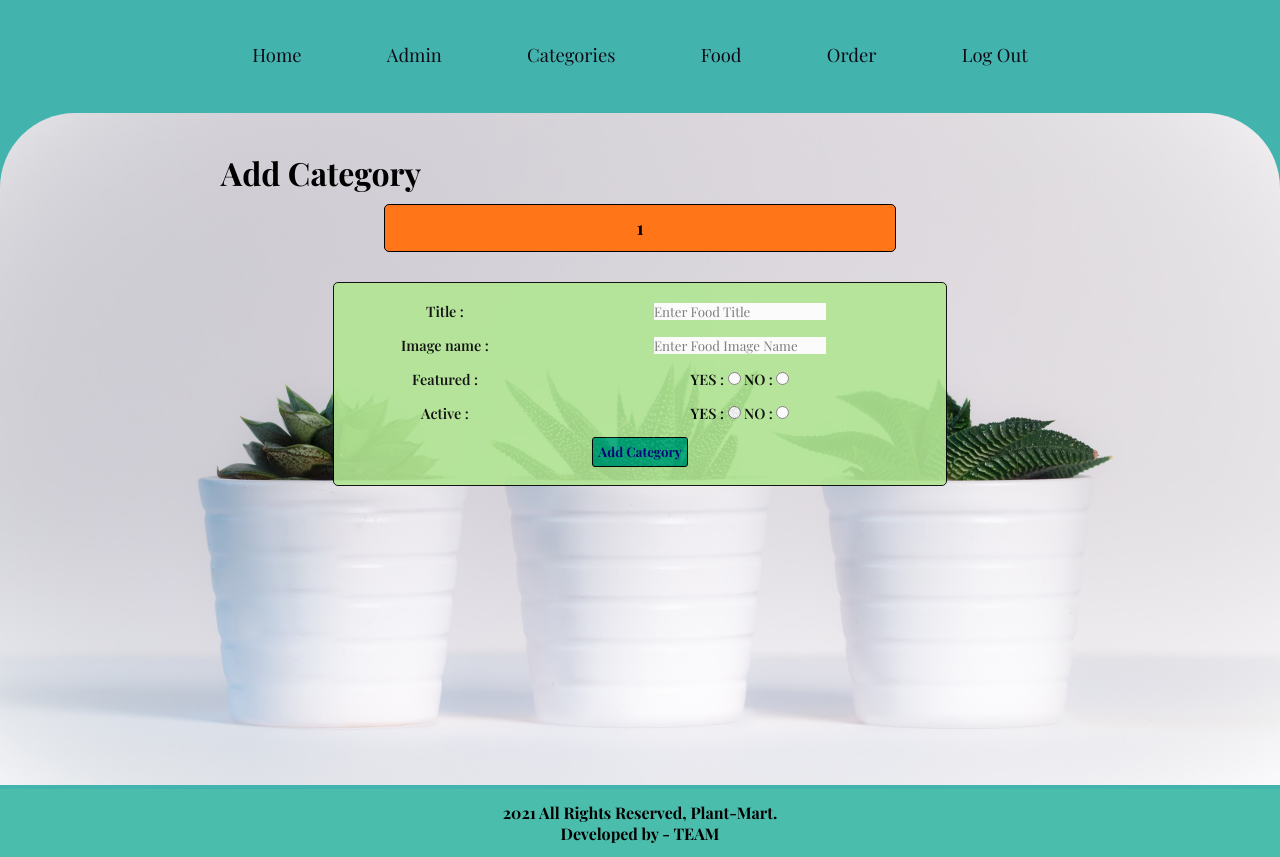
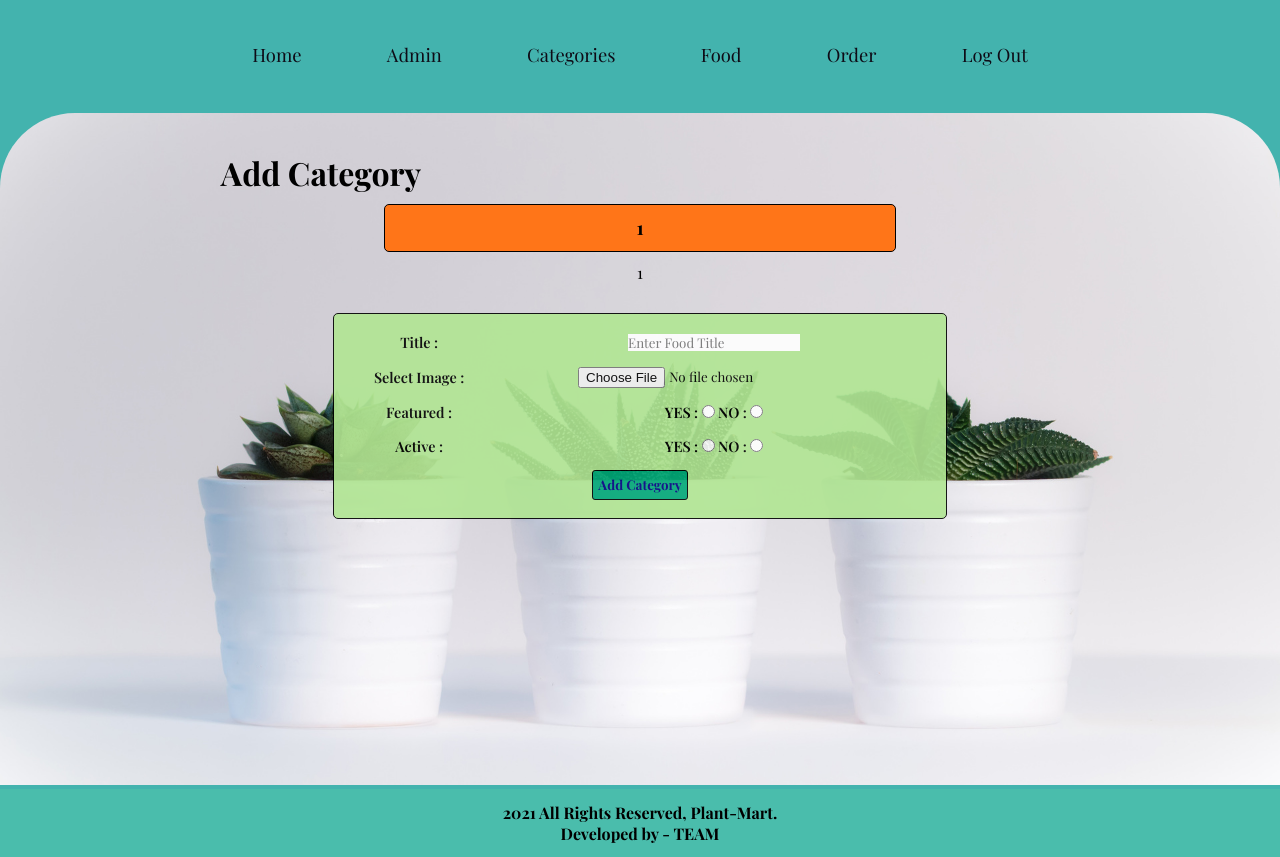
Before and after one commit to OmanshKothari/web-tech-project, a PHP site: page /nursery/admin/add-category.php in a window 1280 px wide. Run offline with PHP 8.4, Linux system fonts and the light colour scheme; the visitor is signed in with stand-in values (Sample User, id 1).

Commit message:
"Added the functionality to upload image and save it locally. Also changed the links to absolute with the use of SITEURL."

```diff
--- a/admin/add-category.php
+++ b/admin/add-category.php
@@ -1,5 +1,5 @@
 <?php
-include('partials/header.php')
+include('partials/header.php');
 ?>
 <!-- Main Content Section Starts -->
 <div class="main-content  mc-bg wrapper">
@@ -13,35 +13,40 @@
                 unset($_SESSION['add_category']);
                 // Removes the variable from the session variables so that message is displayed only once
             }
+            if (isset($_SESSION['upload'])) {
+                echo $_SESSION['upload'] ; // Displaying Session Message
+                unset($_SESSION['upload']);
+                // Removes the variable from the session variables so that message is displayed only once
+            }
             ?>
         </div>
-
-        <form action="" method="POST">
+            <!-- ADD Category Form starts -->
+        <form action="" method="POST" enctype="multipart/form-data">
             <table class="text-center">
                 <tr>
                     <td>Title : </td>
                     <td>
-                        <input type="text" name="title" placeholder="Enter Food Title ">
+                        <input type="text" name="title" placeholder="Enter Food Title " required>
                     </td>
                 </tr>
                 <tr>
-                    <td>Image name : </td>
+                    <td>Select Image : </td>
                     <td>
-                        <input type="text" name="image_name" placeholder="Enter Food Image Name">
+                        <input type="file" name="image" required>
                     </td>
                 </tr>
                 <tr>
                     <td>Featured : </td>
                     <td>
-                        <label for="featured-yes">YES : </label><input type="radio" name="featured" value="YES">
-                        <label for="featured-no">NO : </label><input type="radio" name="featured" value="NO">
+                        <label for="featured">YES : </label><input type="radio" name="featured" value="YES">
+                        <label for="featured">NO : </label><input type="radio" name="featured" value="NO">
                     </td>
                 </tr>
                 <tr>
                     <td>Active : </td>
                     <td>
-                        <label for="active-yes">YES : </label><input type="radio" name="active" value="YES">
-                        <label for="active-no">NO : </label><input type="radio" name="active" value="NO">
+                        <label for="active">YES : </label><input type="radio" name="active" value="YES">
+                        <label for="active">NO : </label><input type="radio" name="active" value="NO">
                     </td>
                 </tr>
                 <tr>
@@ -66,9 +71,52 @@
     // Button Clicked
 
     $title = $_POST['title'];
-    $image_name = $_POST['image_name'];
-    $featured = $_POST['featured'];
-    $active = $_POST['active'];
+
+    // Check Whether the image is selected or not and set the value for image name
+    if(isset($_FILES['image']['name'])){
+        // Upload the image
+        // To upload the image we need Source path, Destination path
+
+        $image_name = $_FILES['image']['name'];
+
+        // Auto Rename image
+        // Get the extension of image like .jpg/.png etc
+        $ext = end(explode('.', $image_name));
+
+        $image_name = time() . '.' . $ext;
+
+        $source = $_FILES['image']['tmp_name'];
+
+        $destination = "../images/category/" . $image_name;
+
+        $upload = move_uploaded_file($source, $destination);
+
+        // Check for upload verification and if the image is not uploaded tehn we will stop the process and redirect with error message
+
+        if($upload == False){
+            $_SESSION['upload'] = "<div class='failure'>Failed to Upload Image.</div>";
+            header('location'.SITEURL.'admin/add-category.php');
+            die();
+        }
+    }
+    else{
+        // Do not upload
+        $image_name = "No image selected.";
+    }
+
+    if(isset($_POST['featured'])){
+        $featured = $_POST['featured'];
+    }
+    else{
+        $featured = "NO";
+    }
+
+    if(isset($_POST['active'])){
+        $active = $_POST['active'];
+    }
+    else{
+        $active = "NO";
+    }
 
     // SQL query to save Data in Database
 
--- a/admin/manage-admin.php
+++ b/admin/manage-admin.php
@@ -6,7 +6,7 @@
     <div class="box-container">
         <h1>Manage Admin</h1>
         <!-- Button to add admin -->
-        <div class='btn-container'><a href="add-admin.php" class="btn-primary">Add Admin</a></div>
+        <div class='btn-container'><a href=<?php echo  SITEURL . "admin/add-admin.php"?> class="btn-primary">Add Admin</a></div>
         <div class="text-center">
             <?php
             if (isset($_SESSION['add_admin'])) {
--- a/admin/manage-categories.php
+++ b/admin/manage-categories.php
@@ -7,7 +7,7 @@
         <h2>Manage Categories</h2>
 
         <!-- Button to add Category -->
-        <div class='btn-container'><a href="add-category.php" class="btn-primary">Add Category</a></div>
+        <div class='btn-container'><a href=<?php echo  SITEURL . "admin/add-category.php"?> class="btn-primary">Add Category</a></div>
         <br>
         <!-- Displaying Session message for adding category -->
         <div class="text-center">
@@ -31,7 +31,7 @@
             <tr>
                 <th>S.No.</th>
                 <th>Title</th>
-                <th>Image_name</th>
+                <th>Image</th>
                 <th>Featured</th>
                 <th>Active</th>
                 <th>Actions</th> <!-- This will have buttons like update, remove etc. -->
@@ -67,7 +67,7 @@
                     <tr>
                         <td><?php echo $sn; ?></td>
                         <td><?php echo $title; ?></td>
-                        <td><?php echo $image_name; ?></td>
+                        <td><img src="../images/category/<?php echo $image_name; ?>" alt="<?php echo $image_name; ?>" width="100px" height="100px"></td>
                         <td><?php echo $featured; ?></td>
                         <td><?php echo $active; ?></td>
                         <td>
--- a/admin/manage-food.php
+++ b/admin/manage-food.php
@@ -7,7 +7,7 @@
         <h2>Manage Food</h2>
 
         <!-- Button to add Food -->
-        <div class='btn-container'><a href="add-food.php" class="btn-primary">Add Food</a></div>
+        <div class='btn-container'><a href=<?php echo  SITEURL . "admin/add-food.php"?> class="btn-primary">Add Food</a></div>
         <br>
         <!-- Displaying Session message for adding food -->
         <div class="text-center">
--- a/admin/partials/header.php
+++ b/admin/partials/header.php
@@ -1,6 +1,6 @@
 <?php
-    include('../config/constants.php');
-    include('login-check.php');
+include('../config/constants.php');
+include('login-check.php');
 ?>
 <!DOCTYPE html>
 <html lang="en">
@@ -10,6 +10,7 @@
     <meta http-equiv="X-UA-Compatible" content="IE=edge">
     <meta name="viewport" content="width=device-width, initial-scale=1.0">
     <title>Administration Panel</title>
+    <link href="https://fonts.googleapis.com/icon?family=Material+Icons" rel="stylesheet">
     <link rel="stylesheet" href="../css/admin.css">
 </head>
 
@@ -19,11 +20,12 @@
         <div class="wrapper m-bg">
             <div class="links">
                 <a href="index.php">Home</a>
-                <a href="manage-admin.php">Admin</a>
-                <a href="manage-categories.php">categories</a>
-                <a href="manage-food.php">food</a>
-                <a href="manage-order.php">order</a>
-                <a href="logout.php">Log Out</a>
+                <span class="material-icons">admin_panel_settings</span>
+                <a href=<?php echo  SITEURL . "admin/manage-admin.php"?>>Admin</a>
+                <a href=<?php echo  SITEURL . "admin/manage-categories.php"?>>categories</a>
+                <a href=<?php echo  SITEURL . "admin/manage-food.php"?>>food</a>
+                <a href=<?php echo  SITEURL . "admin/manage-order.php"?>>order</a>
+                <a href=<?php echo  SITEURL . "admin/logout.php"?>>Log Out</a>
             </div>
         </div>
     </div>
--- a/admin/update-admin.php
+++ b/admin/update-admin.php
@@ -1,5 +1,5 @@
 <?php
-include('partials/header.php')
+include('partials/header.php');
 ?>
 <?php
 // Get the id of the admin
--- a/css/admin.css
+++ b/css/admin.css
@@ -61,6 +61,11 @@
 
 .display {
   padding-left: 5.8rem;
+}
+
+.material-icons{
+  display: none;
+  font-size: 48px;
 }
 
 /* CSS for Menu */
@@ -225,7 +230,7 @@
 /* CSS for order table */
 
 #tb-order {
-  font-size: small;
+  font-size: 0.5rem;
 }
 
 .success {
@@ -247,20 +252,3 @@
   border-radius: 5px;
   background-color: #ff7518;
 }
-
-/* CSS for login page */
-
-.login {
-  background-image: url("../images/login-bg.jfif");
-  background-color: #cccccc;
-  height: 500px;
-  background-position: center;
-  background-repeat: no-repeat;
-  background-size: cover;
-  position: relative;
-}
-
-.login-box {
-  width: 30%;
-  margin: 18% auto;
-}
```
Also changed, not shown: images/category/1638442992,.jpg (added), images/category/1638443087.jpg (added), images/category/1638443251.jfif (added), images/category/IMG-20191212-WA0003.jpg (added), 1 other file.
